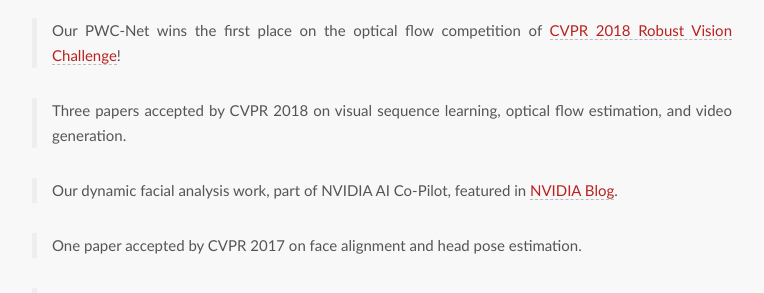
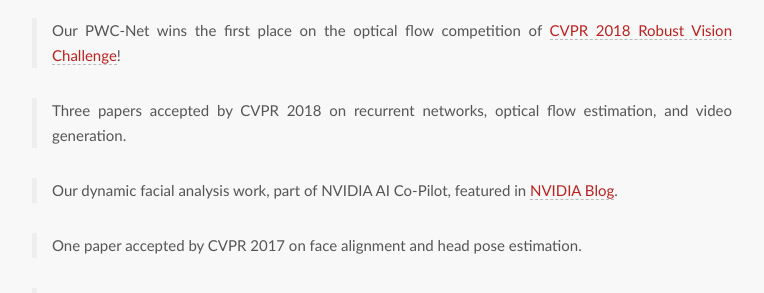
Before and after one commit to xiaodongyang/xiaodongyang.github.io, a Jekyll site: the page built from index.md, in a window 1280 px wide. Shown: the part 401-694 px from the top of the page, without its empty margins (258-1022 px from the left). Built offline with Jekyll 4.4.1, drawn with Linux system fonts in a browser that asks for light colours; some web fonts are replaced.

Commit message:
Update index.md

```diff
--- a/index.md
+++ b/index.md
@@ -9,7 +9,7 @@ Xiaodong Yang is a Senior Research Scientist at NVIDIA Research. His research in
 
 > Our PWC-Net wins the first place on the optical flow competition of [CVPR 2018 Robust Vision Challenge](http://www.robustvision.net/leaderboard.php?benchmark=flow)!
 
-> Three papers accepted by CVPR 2018 on visual sequence learning, optical flow estimation, and video generation.
+> Three papers accepted by CVPR 2018 on recurrent networks, optical flow estimation, and video generation.
 
 > Our dynamic facial analysis work, part of NVIDIA AI Co-Pilot, featured in [NVIDIA Blog](https://devblogs.nvidia.com/parallelforall/ai-co-pilot-rnn-dynamic-facial-analysis/).
 
```
